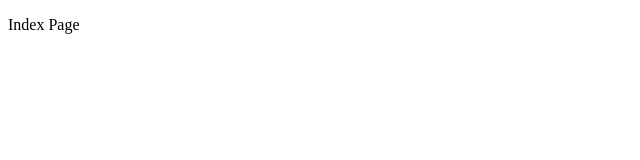
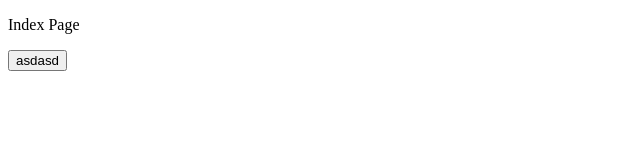
Before and after one commit to kurauchi0611/neko-jarashi, a Next.js app: page /admin/1 in a window 1280 px wide. Shown: the top 160 px of the page, without its empty margins (0-640 px from the left). Built offline with nearby package versions, Linux system fonts and the light colour scheme.

Commit message:
[CHANGE]Admin index.jsx

```diff
--- a/src/pages/admin/[userId]/index.jsx
+++ b/src/pages/admin/[userId]/index.jsx
@@ -5,5 +5,10 @@ export default function Home() {
   const router = useRouter();
   console.log(router.query.userId);
 
-  return <p>Index Page</p>;
+  return (
+    <>
+      <p>Index Page</p>
+      <button>asdasd</button>
+    </>
+  );
 }
```
